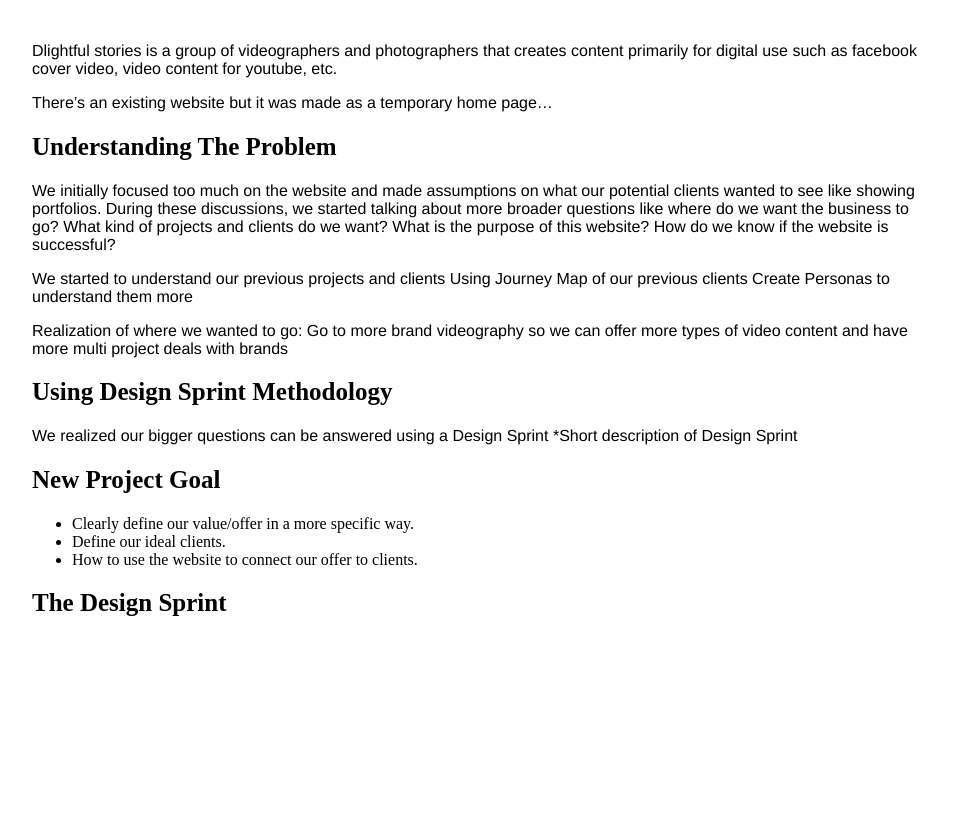
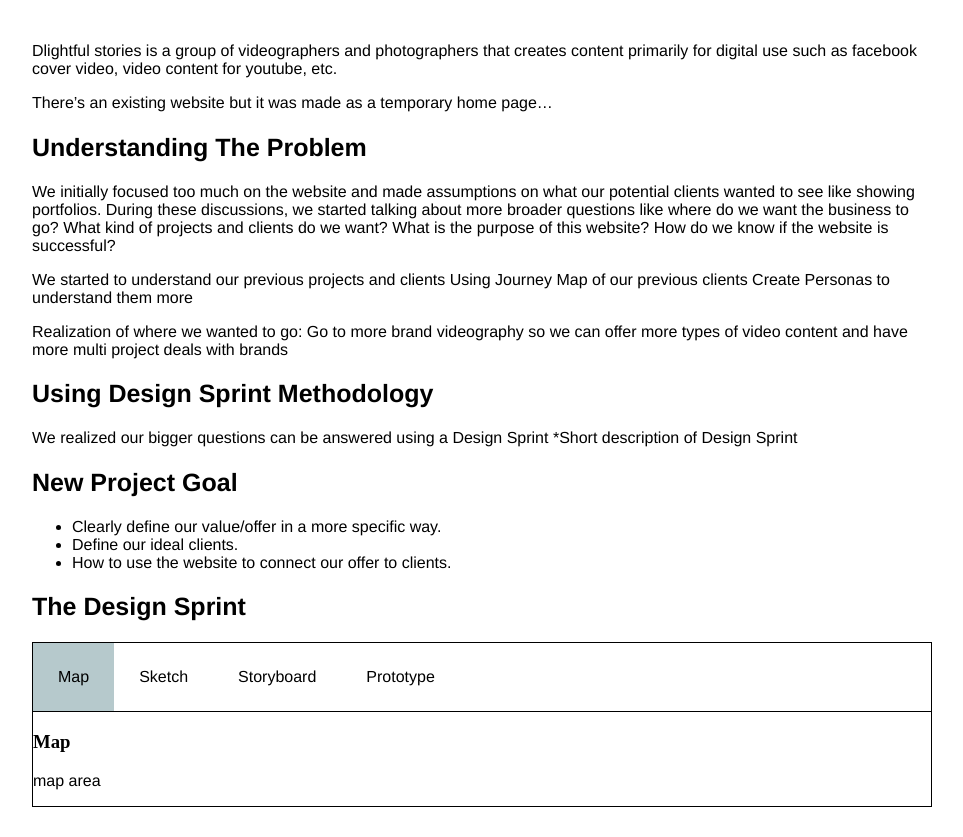
Before and after one commit to alainr3d/rcd-web, a plain HTML site: page content/redesign-a-website/index.html in a window 1280 px wide. Shown: the part 566-1403 px from the top of the page, without its empty margins (158-1121 px from the left). Before the commit the page ends 1213 px from the top, so only its background shows below. Drawn offline with Linux system fonts and the light colour scheme.

Commit message:
created tab components

```diff
--- a/content/redesign-a-website/index.html
+++ b/content/redesign-a-website/index.html
@@ -44,6 +44,31 @@
          <li>How to use the website to connect our offer to clients.</li>
       </ul>
       <h2>The Design Sprint</h2>
+      <div class="tabcomponent">
+         <ul class="tab">
+            <li><a href="#" class="tablinks active">Map</a></li>
+            <li><a href="#" class="tablinks">Sketch</a></li>
+            <li><a href="#" class="tablinks">Storyboard</a></li>
+            <li><a href="#" class="tablinks">Prototype</a></li>
+         </ul>
+         <div class="tab-content-area">
+            <div id="map" class="tabcontent content-active" >
+               <h3>Map</h3>
+               <p>map area</p>
+            </div>
+            <div id="sketch" class="tabcontent">
+               <h3>Sketch</h3>
+               <p>sketch area</p>
+            </div>
+            <div id="storyboard" class="tabcontent">
+               <h3>Storyboard</h3>
+               <p>storyboard area</p>
+            </div>
+            <div id="prototype" class="tabcontent">
+               <h3>Prototype</h3>
+               <p>prototype area</p>
+            </div>
+         </div>
    </main>
 </body>
 
--- a/css/content.css
+++ b/css/content.css
@@ -15,9 +15,42 @@ h1 {
   font-size: 20px;
   padding-bottom: 30px;
 }
-p {
+h2, p, ul, li {
   font-family: helvetica;
 }
+.tab {
+  display: flex;
+  list-style-type: none;
+  margin: 0;
+  padding: 0;
+  border-bottom: 1px solid black;
+}
+.tablinks {
+  display: block;
+  padding: 25px;
+  color: black;
+  text-decoration: none;
+}
+.tablinks:hover {
+  background-color: aquamarine;
+
+}
+.active {
+  background-color: #b6c9cc;
+}
+
+.tabcomponent {
+  border: 1px solid black;
+}
+
+.tabcontent {
+  display: none;
+}
+
+.content-active {
+  display: block;
+}
+
 .image-container {
   display: flex;
   justify-content: center;
```
Also changed, not shown: index.html (+1 -1 lines).
